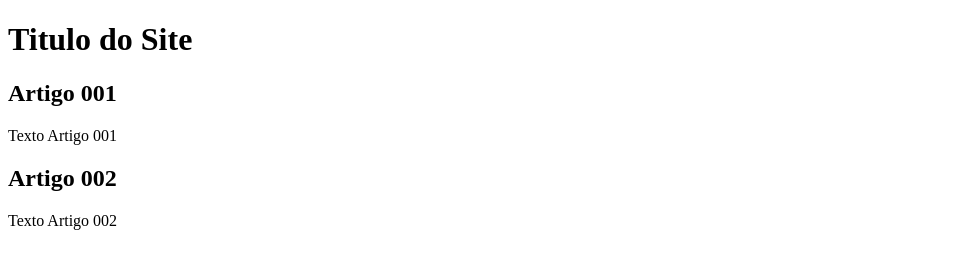
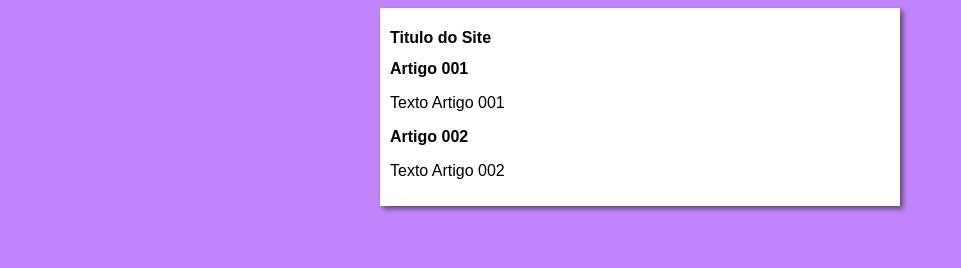
Before and after one commit to franciscoRic/projeto-site, a plain HTML site: page index.html in a window 1280 px wide. Shown: the whole page, without its empty margins (0-961 px from the left). Drawn offline with Linux system fonts and the light colour scheme.

Commit message:
Iniciei o Designer

```diff
--- /dev/null
+++ b/estilos/styles.css
@@ -0,0 +1,16 @@
+* {
+    font-family: Arial, Helvetica, sans-serif;
+    font-size: 16px;
+}
+
+body {
+    background-color: rgb(193, 132, 250);
+}
+
+main {
+    background-color: white;
+    width: 500px;
+    margin: auto;
+    padding: 10px;
+    box-shadow: 3px 3px 5px rgba(0, 0, 0, 0.473);
+}
--- a/index.html
+++ b/index.html
@@ -4,6 +4,7 @@
     <meta charset="UTF-8">
     <meta name="viewport" content="width=device-width, initial-scale=1.0">
     <title>Titulo do Site</title>
+    <link rel="stylesheet" href="estilos/styles.css">
 </head>
 <body>
     <main>
```
